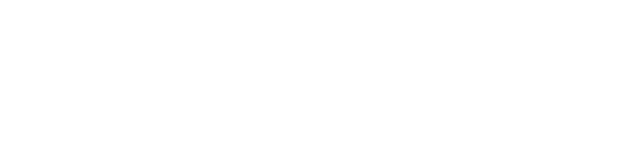
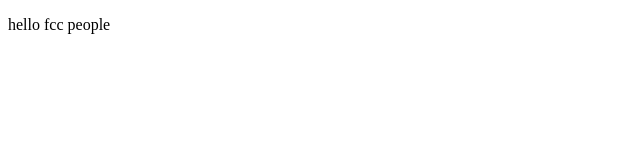
Before and after one commit to KWFE/FCC, a plain HTML site: page index.html in a window 1280 px wide. Shown: the whole page, without its empty margins (0-640 px from the left). Drawn offline with Linux system fonts and the light colour scheme.

Commit message:
the second commi

```diff
--- a/index.html
+++ b/index.html
@@ -7,6 +7,6 @@
     <title>First web page on github</title>
 </head>
 <body>
-
+    <p>hello fcc people</p>
 </body>
 </html>
```
